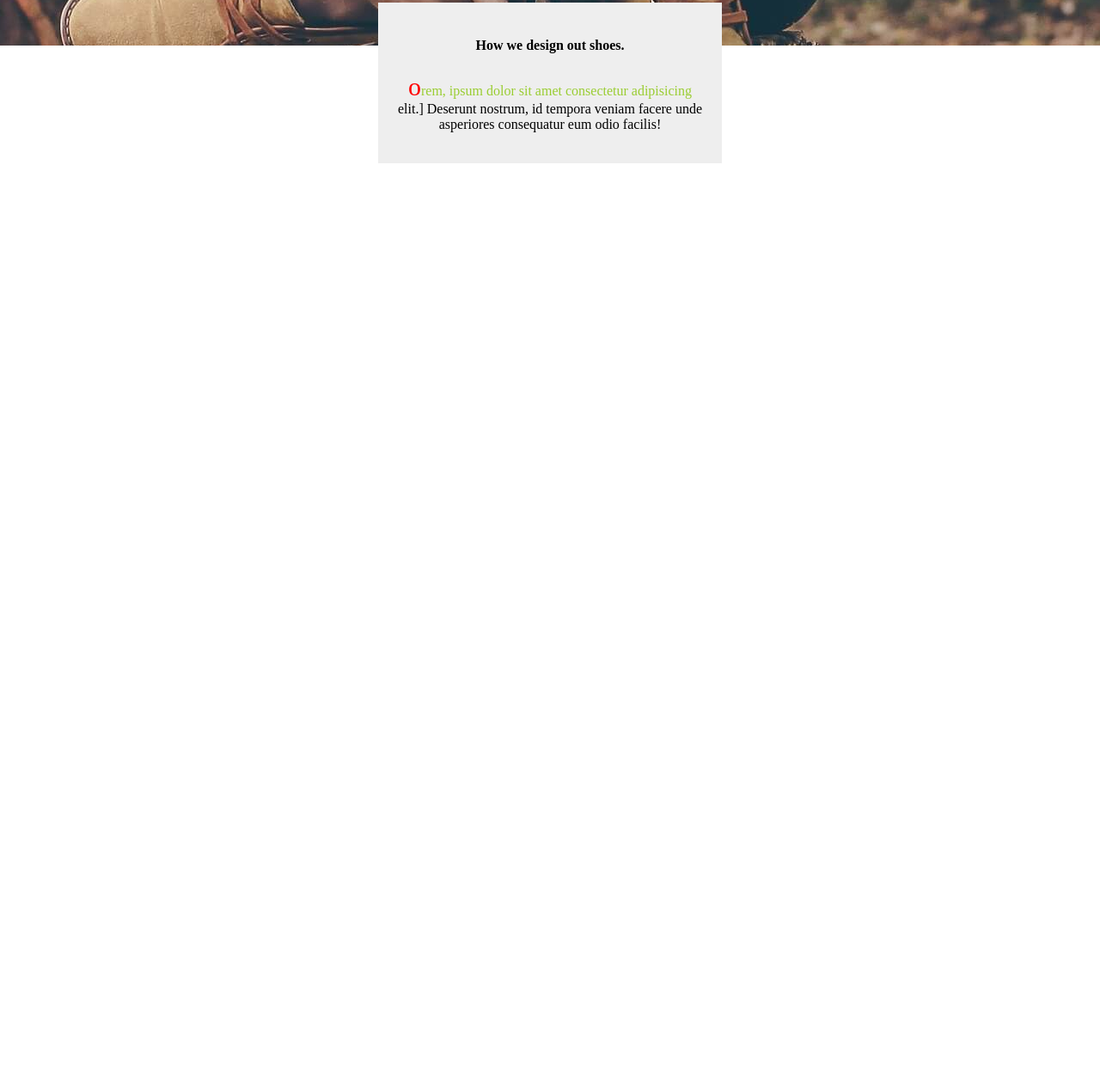
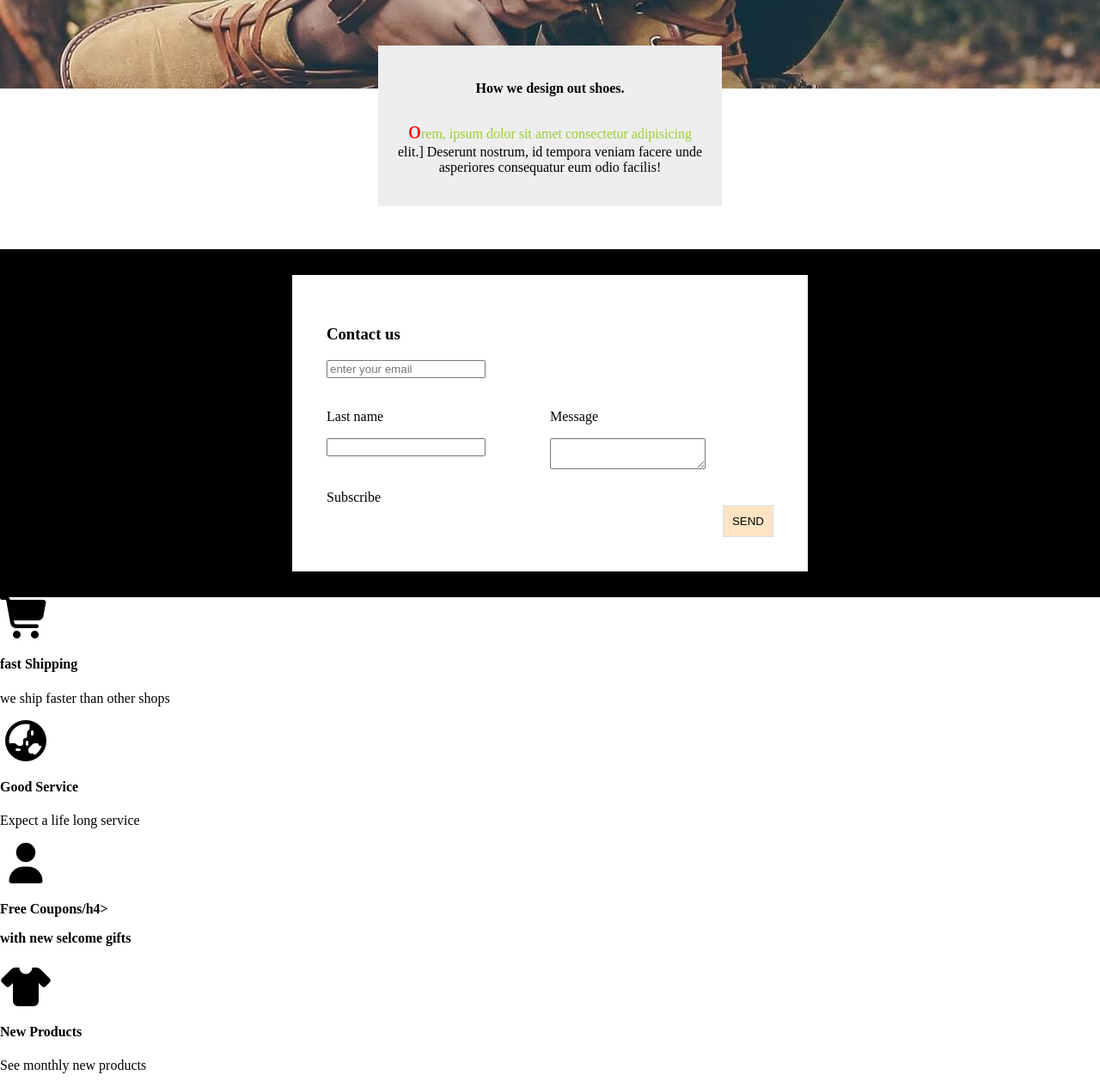
Before and after one commit to sanbonsalza14/front-work, a plain HTML site: page 04_shoes_mall/main.html in a window 1280 px wide. Shown: the part 447-1712 px from the top of the page at 86% size. Before the commit the page ends 800 px from the top, so only its background shows below. Drawn offline with Linux system fonts and the light colour scheme.

Commit message:
반응현 및 font awesom

```diff
--- a/04_shoes_mall/css/main.css
+++ b/04_shoes_mall/css/main.css
@@ -17,11 +17,12 @@ div {
   position: relative;
   text-align: center;
 }
+
 .main-title {
 
   color: white;
   font-size: 40px;
-  margin-top:100px;
+  margin-top: 100px;
 }
 
 .main-content {
@@ -32,9 +33,9 @@ div {
 
 .main-button {
   font-size: 20px;
-  padding:15px;
+  padding: 15px;
   background-color: white;
-  border:none;
+  border: none;
   border-radius: 5px;
   position: absolute;
   /*부모의 정가운데 위지*/
@@ -43,14 +44,15 @@ div {
   width: 150px;
   margin: auto;
   /*부모 내용 추가 시에도 고정위치 */
- /* bottom: 150px;*/
+  /* bottom: 150px;*/
 
   /*부모의 우측 하단 */
- /* bottom: 5px;
+  /* bottom: 5px;
   right: 20px;*/
 
 }
-.explain-box{
+
+.explain-box {
   position: relative;
   top: -50px;
   width: 400px;
@@ -60,9 +62,9 @@ div {
   margin: auto;
 }
 
-.main-button:hover{
+.main-button:hover {
   color: red;
-  cursor:pointer;
+  cursor: pointer;
 }
 
 .text-deco::first-letter {
@@ -73,3 +75,84 @@ div {
 .text-deco::first-line {
   color: yellowgreen;
 }
+
+div,
+input,
+textarea {
+  box-sizing: border-box;
+}
+
+.form-background {
+  background-color: black;
+  padding: 30px;
+}
+
+.form-white {
+  background-color: white;
+  padding: 30px;
+  width: 80%;
+  max-width: 600px;
+  margin: auto;
+}
+
+.rorm-input {
+  width: 100%;
+  padding: 10px;
+  font-size: 20px;
+  border: 1px solid black;
+  border-radius: 5px;
+}
+
+.w-100 {
+  width: 100%;
+  padding: 10px;
+}
+
+.w-50 {
+  width: 50%;
+  float: left;
+  padding: 10px;
+}
+
+.yellow-button {
+  padding: 10px;
+  display: block;
+  margin-left: auto;
+  background-color: bisque;
+  border: 1px solid #ddd;
+
+}
+
+.nav-container {
+  display: flex;
+  height: 50px;
+  padding: 10px;
+  align-items: center;
+}
+
+.nav-item {
+  margin-right: 10px;
+}
+
+/* 현재 브라우저의 폭이  1200px 이하가 될때 적용할  css*/
+@media screen and (max-width: 1200px) {
+  .main-title {
+    font-size: 30px;
+    ;
+  }
+}
+
+/*폭이 768px 이하일때*/
+@media screen and (max-width: 768px) {
+  .main-title {
+    font-size: 20px;
+    ;
+  }
+}
+
+@media screen and (max-width: 576px) {
+  .main-title {
+    font-size: 10px;
+    ;
+  }
+}
--- a/04_shoes_mall/main.html
+++ b/04_shoes_mall/main.html
@@ -1,22 +1,35 @@
 <!DOCTYPE html>
 <html lang="ko">
+
 <head>
   <meta charset="UTF-8">
   <meta name="viewport" content="width=device-width, initial-scale=1.0">
+  <link rel="stylesheet" href="https://cdnjs.cloudflare.com/ajax/libs/font-awesome/7.0.0/css/all.min.css"
+    integrity="sha512-DxV+EoADOkOygM4IR9yXP8Sb2qwgidEmeqAEmDKIOfPRQZOWbXCzLC6vjbZyy0vPisbH2SyW27+ddLVCN+OMzQ=="
+    crossorigin="anonymous" referrerpolicy="no-referrer" />
   <link rel="stylesheet" href="./css/main.css">
   <title>Document</title>
 </head>
+
 <body>
+  <!---메뉴버 먼둘가-->
+  <div class="nav-container">
+    <div class="nav-item" shoes Shop></div>
+    <div style="flex-grow: 1;"></div>
+    <div class="nav-item" products></div>
+    <div class="nav-item">Service</div>
+  </div>
+
   <div class="main-background">
     <h4 class="main-title">Buy Our Shoes! </h4>
     <p class="main-content">
       Lorem, ipsum dolor sit amet consectetur adipisicing elit.]
       Deserunt nostrum, id tempora veniam facere unde asperiores
       consequatur eum odio facilis! Repudiandae quo, quis vel esse
-      ipsam aut ex quisquam nesciunt?  Lorem, ipsum dolor sit amet consectetur adipisicing elit.]
+      ipsam aut ex quisquam nesciunt? Lorem, ipsum dolor sit amet consectetur adipisicing elit.]
       Deserunt nostrum, id tempora veniam facere unde asperiores
       consequatur eum odio facilis! Repudiandae quo, quis vel esse
-      ipsam aut ex quisquam nesciunt?  Lorem, ipsum dolor sit amet consectetur adipisicing elit.]
+      ipsam aut ex quisquam nesciunt? Lorem, ipsum dolor sit amet consectetur adipisicing elit.]
       Deserunt nostrum, id tempora veniam facere unde asperiores
       consequatur eum odio facilis! Repudiandae quo, quis vel esse
       ipsam aut ex quisquam nesciunt?
@@ -31,5 +44,51 @@
       consequatur eum odio facilis!
     </p>
   </div>
+  <!-- contact us 폼 추가하기 ----->
+  <div class="form-background">
+    <div class="form-white">
+      <form>
+        <div class="w-100">
+          <h3>Contact us</h3>
+          <input type="email" class="form-input" placeholder="enter your email">
+        </div>
+        <div class="w-50">
+          <p>Last name</p>
+          <input type="text" class="form-input">
+        </div>
+        <div class="w-100">
+          <p>Message</p>
+          <textarea name="form-input"></textarea>
+        </div>
+        <div class="w-100" id="sub">
+          <label for="sub">Subscribe</label>
+          <button class="yellow-button">SEND</button>
+        </div>
+    </div>
+  </div>
+  <!--- 상품메뉴 -->
+  <div class="product-container">
+    <div>
+      <i class="fa-solid fa-cart-shopping fa-3x"></i>
+      <h4>fast Shipping</h4>
+      <p>we ship faster than other shops</p>
+    </div>
+    <div>
+      <i class="fa-solid fa-earth-asia fa-3x"></i>
+      <h4>Good Service</h4>
+      <p>Expect a life long service</p>
+    </div>
+    <div>
+      <i class="fa-solid fa-user fa-3x"></i>
+      <h4>Free Coupons/h4>
+        <p>with new selcome gifts</p>
+    </div>
+    <div>
+      <i class="fa-solid fa-shirt fa-3x"></i>
+      <h4>New Products</h4>
+      <p>See monthly new products</p>
+    </div>
+  </div>
 </body>
+
 </html>
```
